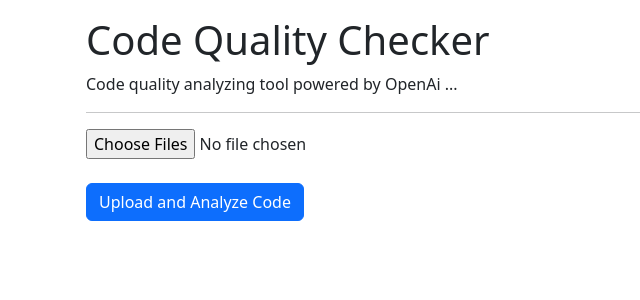
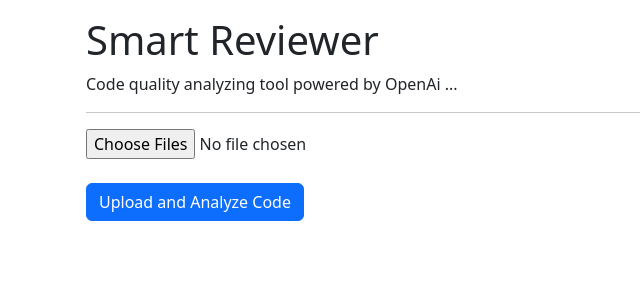
Before and after one commit to shadhini/AutoTestGen, a Django app: page /code-quality-checker/ in a window 1280 px wide. Shown: the top 300 px of the page, without its empty margins (0-640 px from the left). Run offline with Django 4.2, Linux system fonts and the light colour scheme.

Commit message:
update code quality checker UI

```diff
--- a/templates/code_quality_checker.html
+++ b/templates/code_quality_checker.html
@@ -21,6 +21,8 @@
                     $('#msg').html('<span style="color:red">Select at least one file</span>');
                     return;
                 }
+
+                $('#response').html('<h5>Analysis: </h5> <br> We are analysing files you\'ve submitted ... Please wait ...');
 
                 for (var x = 0; x < ins; x++) {
                     form_data.append("files[]", document.getElementById('multi-files-input').files[x]);
@@ -47,11 +49,11 @@
                         var responseView = $('#response');
                         var responseData = response.analysis;
 
-                        // Iterate through the list and append each object to the unordered list
+                        // Iterate through the list and append each analysis
                         responseData.forEach(function (file) {
                             responseView.append('<h3>' + file.file_name + "</h3>");
-                            responseView.append('<div class="col-10" style="background-color: #f3f4f6; color: #7825be;"><h5>Code</h5>' + file.file_content.replace(/\n/g, "<br>") + '</div>');
-                            responseView.append('<div class="col-10" style="background-color: #bfecbe; color: #145f13;"> <h5>Analysis</h5>' + file.openai_analysis.replace(/\n/g, "<br>") + "</div>");
+                            responseView.append('<div class="col-10" style="background-color: #f3f4f6; color: #7825be;"><h5>Code</h5><pre>' + file.file_content + '</pre></div>');
+                            responseView.append('<div class="col-10" style="background-color: #bfecbe; color: #145f13;"> <h5>Analysis</h5><pre>' + file.openai_analysis+ "</pre></div>");
                         });
                     },
                     error: function (response) {
@@ -64,7 +66,7 @@
 </head>
 <body>
 <div class="container p-3">
-    <h1>Code Quality Checker</h1>
+    <h1>Smart Reviewer</h1>
     Code quality analyzing tool powered by OpenAi ...
     <hr>
 
```
